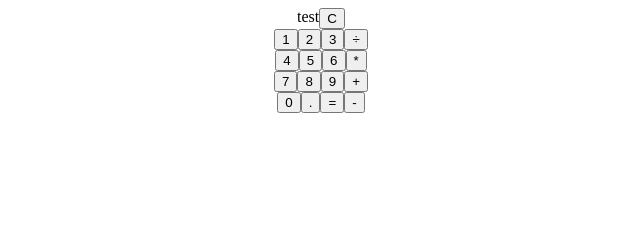
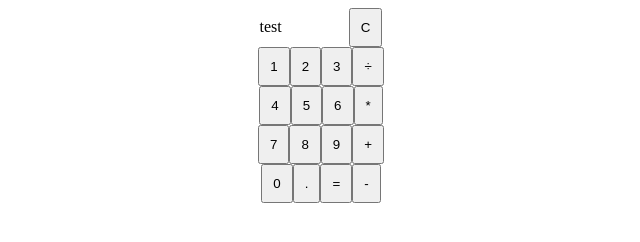
Before and after one commit to JJHH17/calculator-js, a plain HTML site: page index.html in a window 1280 px wide. Shown: the whole page, without its empty margins (319-959 px from the left). Drawn offline with Linux system fonts and the light colour scheme.

Commit message:
Tweak CSS to format calculator UI

```diff
--- a/styles.css
+++ b/styles.css
@@ -2,3 +2,28 @@
     display: flex;
     justify-content: center;
 }
+
+.display > button {
+    padding: 10px
+}
+
+.topRow > button {
+    padding: 10px
+}
+
+.middleRow > button {
+    padding: 10px;
+}
+
+.thirdRow > button {
+    padding: 10px;
+}
+
+.bottomRow > button {
+    padding: 10px;
+}
+
+#output {
+    padding-right: 67px;
+    padding-top: 10px;
+}
```
